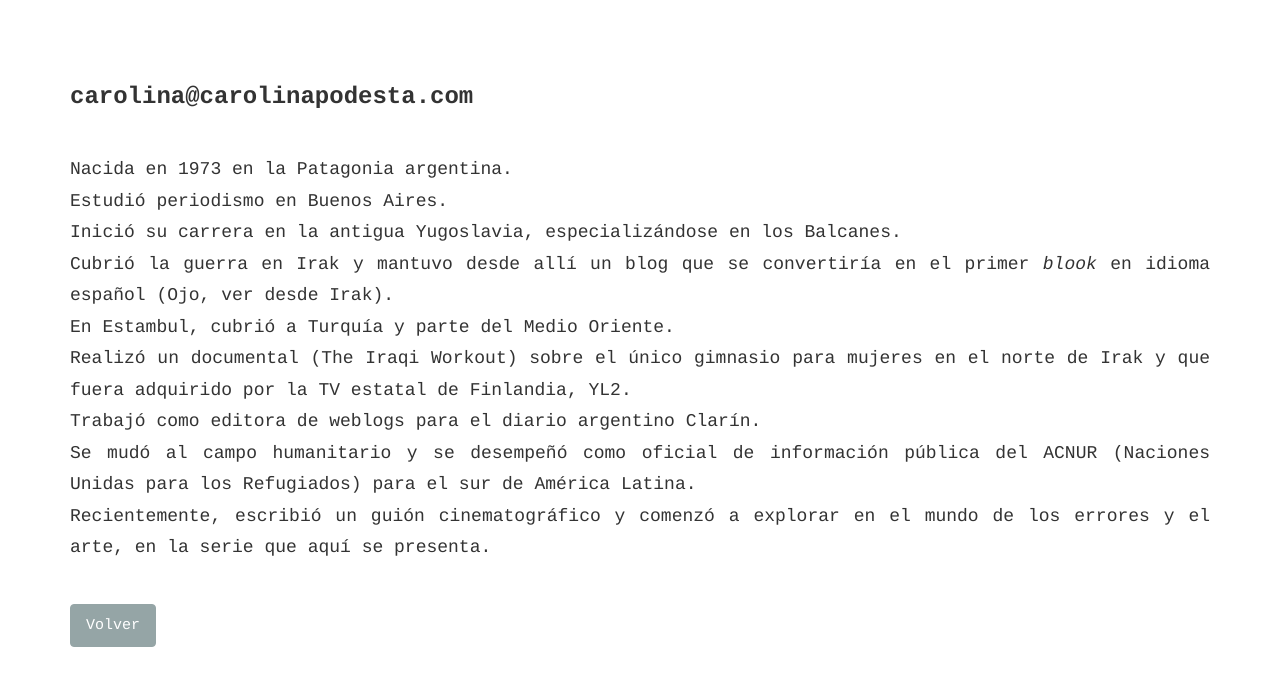
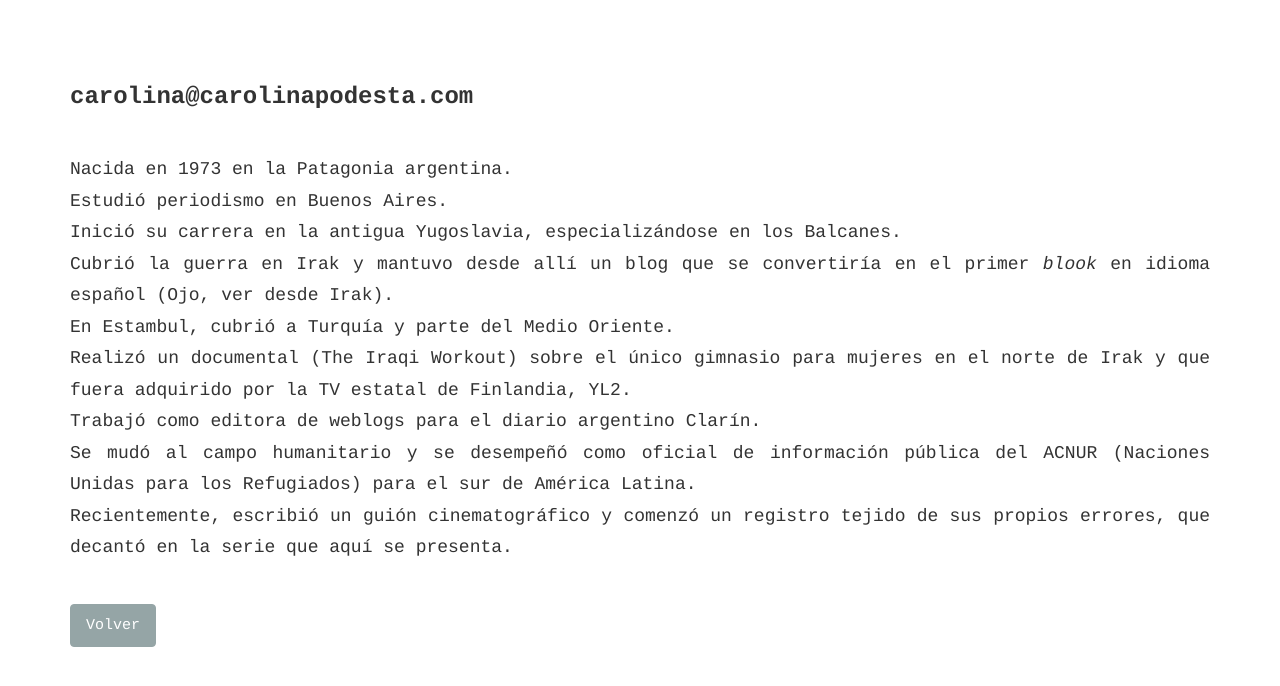
Before and after one commit to oceanomi/error-en, a Jekyll site: the page built from about.html, in a window 1280 px wide. Shown: the top 686 px of the page. Built offline with Jekyll 4.4.1, drawn with Linux system fonts in a browser that asks for light colours.

Commit message:
adjust about text

```diff
--- a/about.html
+++ b/about.html
@@ -3,4 +3,12 @@ layout: about
 mail: carolina@carolinapodesta.com
 ---
 
-Nacida en 1973 en la Patagonia argentina. <br>Estudió periodismo en Buenos Aires. <br>Inició su carrera en la antigua Yugoslavia, especializándose en los Balcanes. <br>Cubrió la guerra en Irak y mantuvo desde allí un blog que se convertiría en el primer <em>blook</em> en idioma español (Ojo, ver desde Irak). <br>En Estambul, cubrió a Turquía y parte del Medio Oriente. <br>Realizó un documental (The Iraqi Workout) sobre el único gimnasio para mujeres en el norte de Irak y que fuera adquirido por la TV estatal de Finlandia, YL2. <br>Trabajó como editora de weblogs para el diario argentino Clarín. <br>Se mudó al campo humanitario y se desempeñó como oficial de información pública del ACNUR (Naciones Unidas para los Refugiados) para el sur de América Latina. <br>Recientemente, escribió un guión cinematográfico y comenzó a explorar en el mundo de los errores y el arte, en la serie que aquí se presenta.
+Nacida en 1973 en la Patagonia argentina. <br>
+Estudió periodismo en Buenos Aires. <br>
+Inició su carrera en la antigua Yugoslavia, especializándose en los Balcanes. <br>
+Cubrió la guerra en Irak y mantuvo desde allí un blog que se convertiría en el primer <em>blook</em> en idioma español (Ojo, ver desde Irak). <br>
+En Estambul, cubrió a Turquía y parte del Medio Oriente. <br>
+Realizó un documental (The Iraqi Workout) sobre el único gimnasio para mujeres en el norte de Irak y que fuera adquirido por la TV estatal de Finlandia, YL2. <br>
+Trabajó como editora de weblogs para el diario argentino Clarín. <br>
+Se mudó al campo humanitario y se desempeñó como oficial de información pública del ACNUR (Naciones Unidas para los Refugiados) para el sur de América Latina. <br>
+Recientemente, escribió un guión cinematográfico y comenzó un registro tejido de sus propios errores, que decantó en la serie que aquí se presenta.
```
